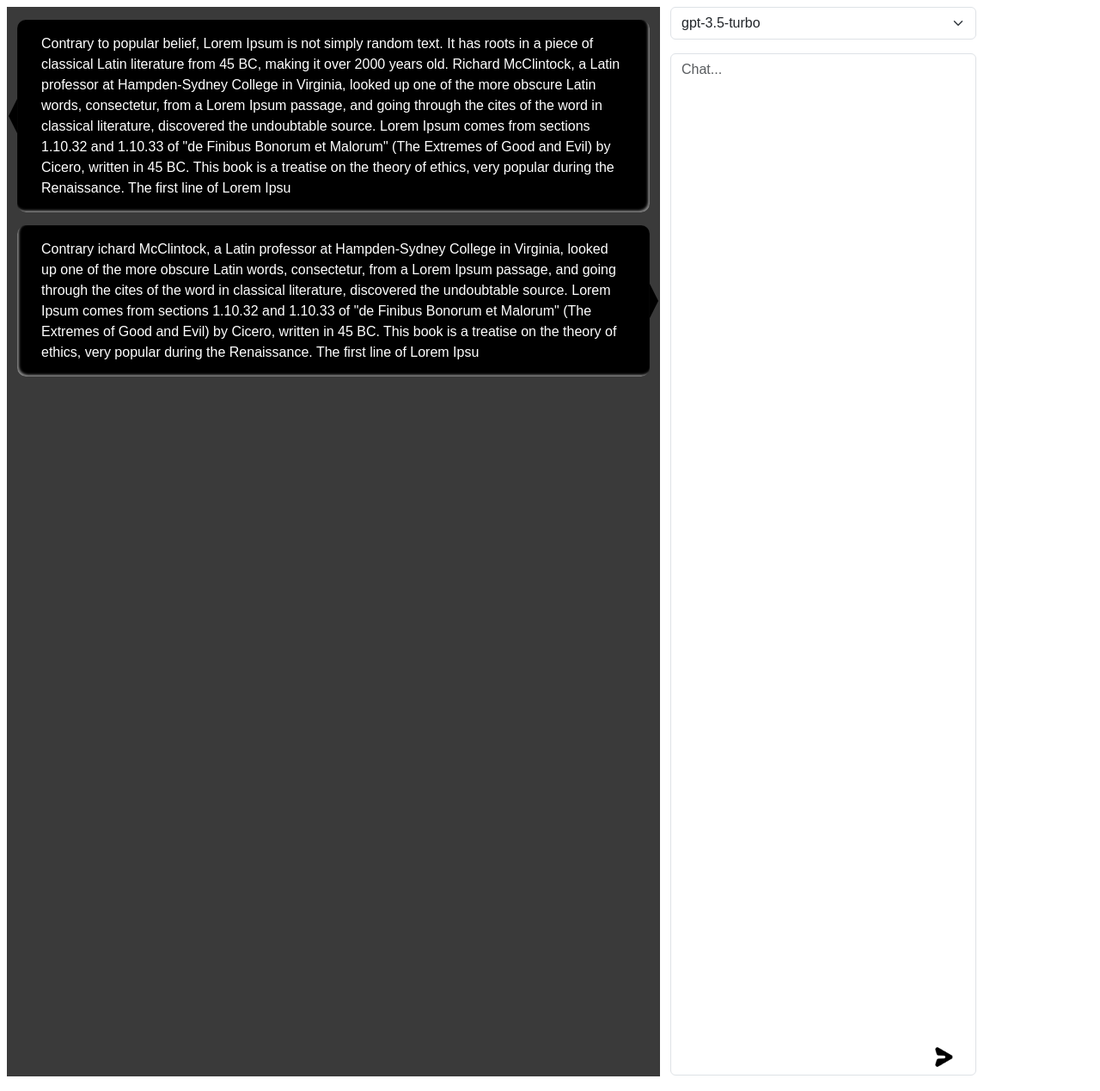
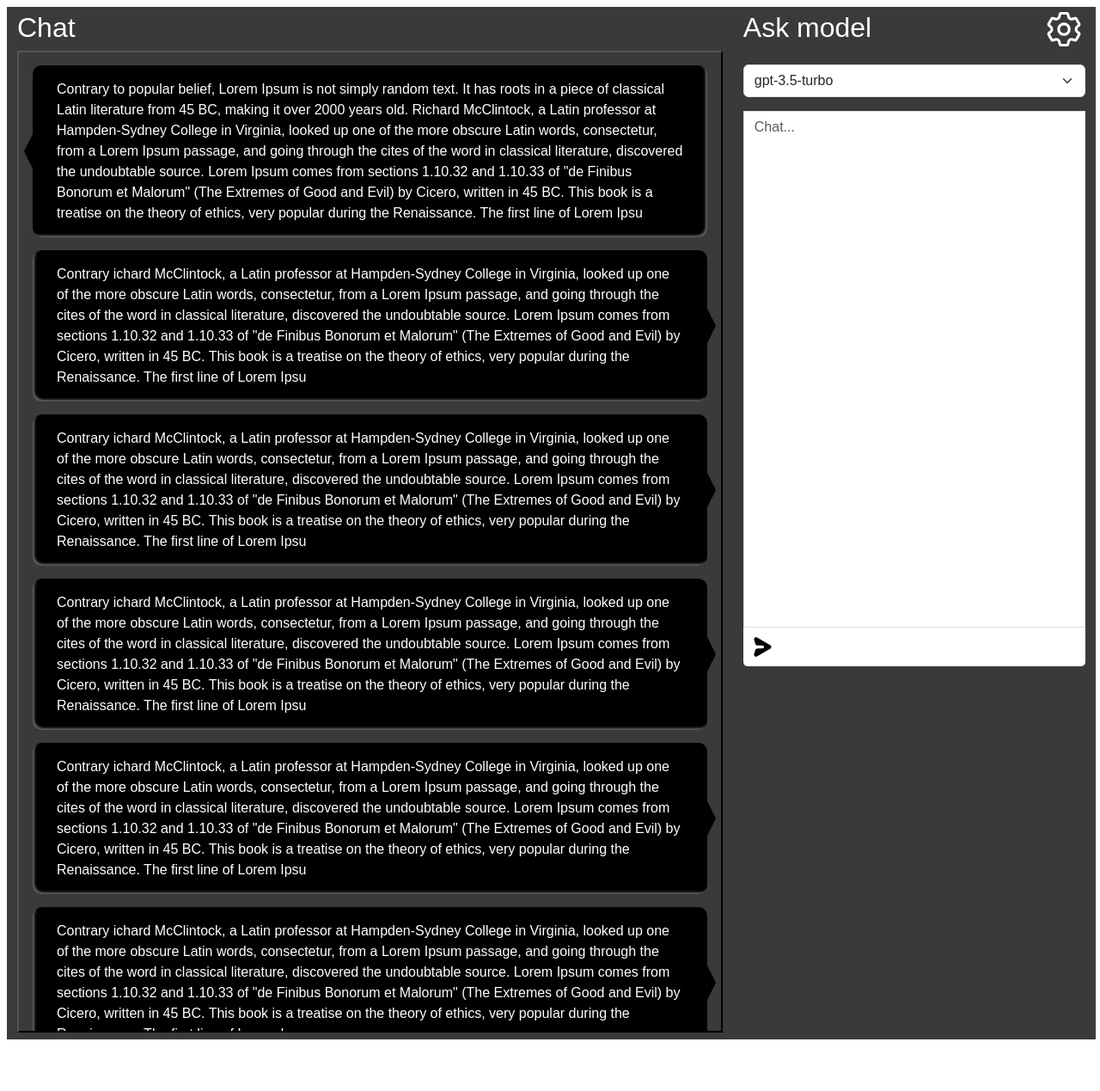
Before and after one commit to FilipMojto/LLM-Spot, a Flask app: page / in a window 1280 px wide. Shown: the whole page at 86% size. Run offline with Flask 3, Linux system fonts and the light colour scheme.

Commit message:
text formatting

```diff
--- a/src/models/base.py
+++ b/src/models/base.py
@@ -11,7 +11,9 @@ class Response():
 
 
 class LLM(ABC):
-	DEF_CONTEXT = 'You are a helpful assistant.'
+	DEF_CONTEXT = ('You are a helpful assistant. Your responses will be processed by a parser, '
+					'so do not forget to denote special characters like newline (\n) or tabulator (\t) explicitly! '
+					'Please use \\n for newline and \\t for tabulator in your responses, including when generating code.')
 
 	@abstractmethod
 	def is_key_valid(self, throw_error: bool = True):
--- a/src/models/openaiwrapper.py
+++ b/src/models/openaiwrapper.py
@@ -42,7 +42,7 @@ class OpenAIWrapper(LLM):
 				return False
 
 
-	def generate_text(self, command: str, model: str, context: str = LLM.DEF_CONTEXT):
+	def generate_text(self, command: str, model: str, max_tokens: int, temperature: float, context: str = LLM.DEF_CONTEXT):
 		completion = self.client.chat.completions.create(
 			model=model,
 			messages=[
@@ -51,7 +51,9 @@ class OpenAIWrapper(LLM):
 					"role": "user",
 					"content": command
 				}
-			]
+			],
+			max_tokens=max_tokens,
+			temperature=temperature
 		)
 
 		return Response(content=completion.choices[0].message.content,
--- a/src/static/css/chat_editor.css
+++ b/src/static/css/chat_editor.css
@@ -1,13 +1,50 @@
 .chat-editor{
 	display: grid;
-	height: 100%;
+	width: 100%;
+	overflow-y: hidden;
+
 }
 
+.chat-editor h2{
+	margin-top: 5px;
+}
 
 .chat-panel{
 	background-color: rgb(58, 58, 58);
-	max-height: 99vh;
+	/* max-height: 99vh; */
+	overflow-y: none;
+	overflow-x: none;
+}
+
+.chat-panel > div{
 	overflow-y: scroll;
+	overflow-x: hidden;
+	/* max-height: 90vh; */
+	max-height: 90vh;
+	border: 2px outset black;
+}
+
+.chat-panel > div::-webkit-scrollbar{
+	/* margin-right: 1px; */
+
+}
+
+.control-panel{
+	background-color: rgb(58, 58, 58);
+	/* max-width: 300px; */
+}
+
+.control-panel > .header{
+	display: flex;
+	flex-direction: row;
+	justify-content: space-between;
+	align-items: center;
+}
+
+.control-panel > .header > img{
+	margin: 5px;
+	filter: invert(1);
+	cursor: pointer;
 }
 
 .chat-item-left, .chat-item-right{
@@ -24,11 +61,11 @@
 
 
 .chat-item-right{
-	box-shadow: inset -2px -2px 3px rgb(136, 136, 136);
+	box-shadow: inset -2px -2px 3px rgb(105, 105, 105);
 }
 
 .chat-item-left{
-	box-shadow: inset 2px -2px 3px rgb(136, 136, 136);
+	box-shadow: inset 2px -2px 3px rgb(105, 105, 105);
 }
 
 
@@ -53,25 +90,39 @@
 #prompt-form{
 	height: 100%;
 	position: relative;
+
+	/* background-color: red; */
 	/* padding-right: 5px; */
 }
 
 #prompt-form > textarea{
-	height: calc(100% - 55px);
-	padding-right: 35px;
+	height: 50%;
+	/* padding-left: 45px; */
 	/* margin-bottom: 150px; */
 	padding-bottom: 10px;
 	resize: none;
-
+	border-radius: 0;
 }
 
 #prompt-form #submit-icon {
-	position: absolute;
-	bottom: 0;
+	/* position: absolute; */
+	/* transform: translate(900%, -50px); */
+	/* transform: translateY(-50px); */
+	/* bottom: 35%; */
+	/* bottom: 250px; */
+	bottom: 40%;
 	right: 15px;
 	cursor: pointer;
 }
 
 #prompt-form #submit-icon:hover{
-	transform: scale(1.1);
+	transform: scale(1.05);
+	/* transform: translateY(-50px) scale(1.05); */
 }
+
+#prompt-form > .panel-controls{
+	background-color: white;
+	border: none;
+	border-color: white;
+	border-radius: 0 0 5px 5px;
+}
--- a/src/static/css/main.css
+++ b/src/static/css/main.css
@@ -2,4 +2,5 @@ body{
 	font-family: Arial, Helvetica, sans-serif;
 	height: 98vh;
 	width: 99vw;
+	color: white;
 }
--- a/src/static/js/chat-editor-submit-button.js
+++ b/src/static/js/chat-editor-submit-button.js
@@ -6,11 +6,11 @@ document.getElementById("submit-icon").addEventListener("click", () => {
         const chatPanel = document.querySelector(".chat-panel");
 
         // Create a new chat-item div
-        const newChatItem = document.createElement("div");
+        const newChatItem = chatPanel.createElement("div");
         newChatItem.className = "container-fluid chat-item-left";
 
         // Create a label to hold the message text
-        const messageLabel = document.createElement("label");
+        const messageLabel = chatPanel.createElement("label");
         messageLabel.className = "message-text m-3";
         messageLabel.textContent = prompt;
 
--- a/src/templates/index.html
+++ b/src/templates/index.html
@@ -10,35 +10,24 @@
     <link rel="stylesheet" href="../static/css/chat_editor.css">
 </head>
 <body>
-    <!-- <div class="container">
-        <h1 class="text-center">AI Prompt Generator</h1>
-        <!-- <form id="promptForm" class="mt-4">
-            <div class="mb-3">
-                <label for="prompt" class="form-label">Enter Promptw</label>
-                <textarea class="form-control" id="prompt" rows="4" required></textarea>
-            </div>
-            <div class="mb-3">
-                <label for="model" class="form-label">Model</label>
-                <select class="form-select" id="model">
-                    <option value="gpt-3.5-turbo" selected>gpt-3.5-turbo</option>
-                    <option value="gpt-4">gpt-4</option>
-                </select>
-            </div>
-            <button type="submit" class="btn btn-primary">Generate</button>
-        </form> -->
-        <!-- <div id="response" class="mt-4">
-            <h3>Response:</h3>
-            <p id="output" class="border p-3"></p>
-        </div>
-    </div> -->
 
-    <div class="container chat-editor m-2">
+
+    <div class="container-fluid chat-editor m-2">
         <div class="row">
-          <div class="col-8 container chat-panel">
+          <div class="col-md-8 pb-2 container chat-panel">
+            <h2>Chat</h2>
+
+            <div class="container px-3">
 
                 <div class="container-fluid chat-item-right">
                     <label class="message-text m-3">
                         Contrary to popular belief, Lorem Ipsum is not simply random text. It has roots in a piece of classical Latin literature from 45 BC, making it over 2000 years old. Richard McClintock, a Latin professor at Hampden-Sydney College in Virginia, looked up one of the more obscure Latin words, consectetur, from a Lorem Ipsum passage, and going through the cites of the word in classical literature, discovered the undoubtable source. Lorem Ipsum comes from sections 1.10.32 and 1.10.33 of "de Finibus Bonorum et Malorum" (The Extremes of Good and Evil) by Cicero, written in 45 BC. This book is a treatise on the theory of ethics, very popular during the Renaissance. The first line of Lorem Ipsu
+                    </label>
+                </div>
+
+                <div class="container-fluid chat-item-left">
+                    <label class="message-text m-3">
+                        Contrary ichard McClintock, a Latin professor at Hampden-Sydney College in Virginia, looked up one of the more obscure Latin words, consectetur, from a Lorem Ipsum passage, and going through the cites of the word in classical literature, discovered the undoubtable source. Lorem Ipsum comes from sections 1.10.32 and 1.10.33 of "de Finibus Bonorum et Malorum" (The Extremes of Good and Evil) by Cicero, written in 45 BC. This book is a treatise on the theory of ethics, very popular during the Renaissance. The first line of Lorem Ipsu
 
                     </label>
                 </div>
@@ -50,19 +39,50 @@
                     </label>
                 </div>
 
+                <div class="container-fluid chat-item-left">
+                    <label class="message-text m-3">
+                        Contrary ichard McClintock, a Latin professor at Hampden-Sydney College in Virginia, looked up one of the more obscure Latin words, consectetur, from a Lorem Ipsum passage, and going through the cites of the word in classical literature, discovered the undoubtable source. Lorem Ipsum comes from sections 1.10.32 and 1.10.33 of "de Finibus Bonorum et Malorum" (The Extremes of Good and Evil) by Cicero, written in 45 BC. This book is a treatise on the theory of ethics, very popular during the Renaissance. The first line of Lorem Ipsu
+
+                    </label>
                 </div>
 
-          <div class="col-4 control-panel">
+                <div class="container-fluid chat-item-left">
+                    <label class="message-text m-3">
+                        Contrary ichard McClintock, a Latin professor at Hampden-Sydney College in Virginia, looked up one of the more obscure Latin words, consectetur, from a Lorem Ipsum passage, and going through the cites of the word in classical literature, discovered the undoubtable source. Lorem Ipsum comes from sections 1.10.32 and 1.10.33 of "de Finibus Bonorum et Malorum" (The Extremes of Good and Evil) by Cicero, written in 45 BC. This book is a treatise on the theory of ethics, very popular during the Renaissance. The first line of Lorem Ipsu
+
+                    </label>
+                </div>
+
+                <div class="container-fluid chat-item-left">
+                    <label class="message-text m-3">
+                        Contrary ichard McClintock, a Latin professor at Hampden-Sydney College in Virginia, looked up one of the more obscure Latin words, consectetur, from a Lorem Ipsum passage, and going through the cites of the word in classical literature, discovered the undoubtable source. Lorem Ipsum comes from sections 1.10.32 and 1.10.33 of "de Finibus Bonorum et Malorum" (The Extremes of Good and Evil) by Cicero, written in 45 BC. This book is a treatise on the theory of ethics, very popular during the Renaissance. The first line of Lorem Ipsu
+
+                    </label>
+                </div>
+            </div>
+
+          </div>
+
+          <div class="col-md-4 control-panel">
+
+            <div class="header">
+                <h2 class="" >Ask model</h2>
+                <img class="" src="../static/images/setting.png" width="40px">
+            </div>
+
+            <form id="prompt-form" class="column">
 
 
-            <form id="prompt-form" class="column">
-                <select class="form-select mb-3" id="model">
+                <select class="form-select mt-3 mb-3" id="model">
                     <option value="gpt-3.5-turbo" selected>gpt-3.5-turbo</option>
                     <option value="gpt-4">gpt-4</option>
                 </select>
 
                 <textarea placeholder="Chat..." class="row-12 form-control" id="prompt" required></textarea>
+
+                <div class="panel-controls">
                     <img id="submit-icon" src="../static/images/arrow.png" width="45px">
+                </div>
             </form>
           </div>
         </div>
@@ -83,17 +103,57 @@
         return;
     }
 
+    // Function to escape HTML characters
+    const escapeHtml = (str) => {
+        return str.replace(/[&<>"']/g, (match) => {
+            switch (match) {
+                case '&': return '&amp;';
+                case '<': return '&lt;';
+                case '>': return '&gt;';
+                case '"': return '&quot;';
+                case "'": return '&#39;';
+                default: return match;
+            }
+        });
+    };
+
+    // Function to interpret special characters and replace them with actual line breaks and tab spaces
+    const interpretSpecialChars = (str) => {
+        const escapedStr = escapeHtml(str);  // Escape HTML characters first
+
+        // Replace special characters for newlines and tabs
+        let formattedStr = escapedStr
+            .replace(/\\n/g, "<br>") // Replace '\n' with actual line breaks (<br>)
+            .replace(/\\t/g, "&nbsp;&nbsp;&nbsp;&nbsp;"); // Replace '\t' with 4 spaces (tab space)
+
+        // Interpret Markdown syntax (bold, italic)
+        formattedStr = formattedStr
+            .replace(/\*\*(.*?)\*\*/g, "<b>$1</b>")  // Replace '**bold**' with <b>bold</b>
+            .replace(/_(.*?)_/g, "<i>$1</i>");      // Replace '_italic_' with <i>italic</i>
+
+        return formattedStr;
+    };
+
     try {
-                // Display loading indicator
-                const chatPanel = document.querySelector(".chat-panel");
+        const chatPanel = document.querySelector(".chat-panel > div");
+
+        // Display the user's input in the chat panel
+        const userMessage = document.createElement("div");
+        userMessage.className = "container-fluid chat-item-left";
+        userMessage.innerHTML = `
+            <label class="message-text m-3">${interpretSpecialChars(prompt)}</label>
+        `;
+        chatPanel.appendChild(userMessage);
+
+        // Display a loading indicator for the response
         const loadingMessage = document.createElement("div");
         loadingMessage.className = "container-fluid chat-item-right";
         loadingMessage.innerHTML = `
-                    <label class="message-text m-3">
-                        Generating response...
-                    </label>
+            <label class="message-text m-3">Generating response...</label>
         `;
         chatPanel.appendChild(loadingMessage);
+
+        // Scroll to the bottom of the chat panel
         chatPanel.scrollTop = chatPanel.scrollHeight;
 
         // Send POST request to the server
@@ -103,21 +163,11 @@
             body: JSON.stringify({ prompt, model }),
         });
 
-                // Parse response
         const result = await response.json();
 
-                // Remove loading message
-                chatPanel.removeChild(loadingMessage);
-
-                // Display server's response in the chat panel
-                const responseMessage = document.createElement("div");
-                responseMessage.className = "container-fluid chat-item-right";
-                responseMessage.innerHTML = `
-                    <label class="message-text m-3">
-                        ${response.ok ? result.content : `Error: ${result.error || "Unexpected error occurred."}`}
-                    </label>
-                `;
-                chatPanel.appendChild(responseMessage);
+        // Update the loading message with the server's response
+        loadingMessage.querySelector(".message-text").innerHTML =
+            response.ok ? interpretSpecialChars(result.content) : `Error: ${result.error || "Unexpected error occurred."}`;
 
         // Scroll to the bottom of the chat panel
         chatPanel.scrollTop = chatPanel.scrollHeight;
```
Also changed, not shown: src/api.py (+19 -3 lines), src/static/images/setting.png (added). Lines whose indentation alone changed are shown as unchanged.
